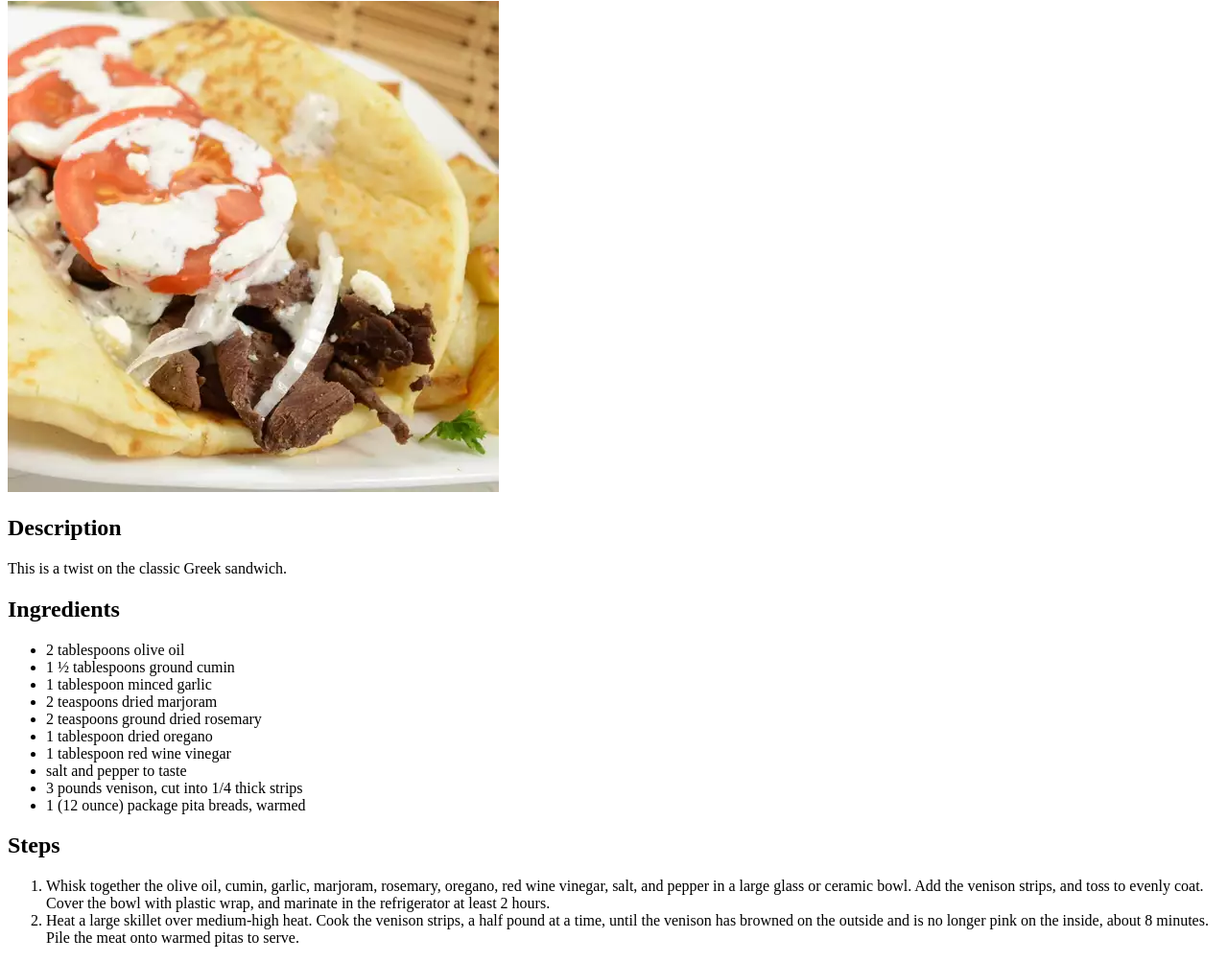
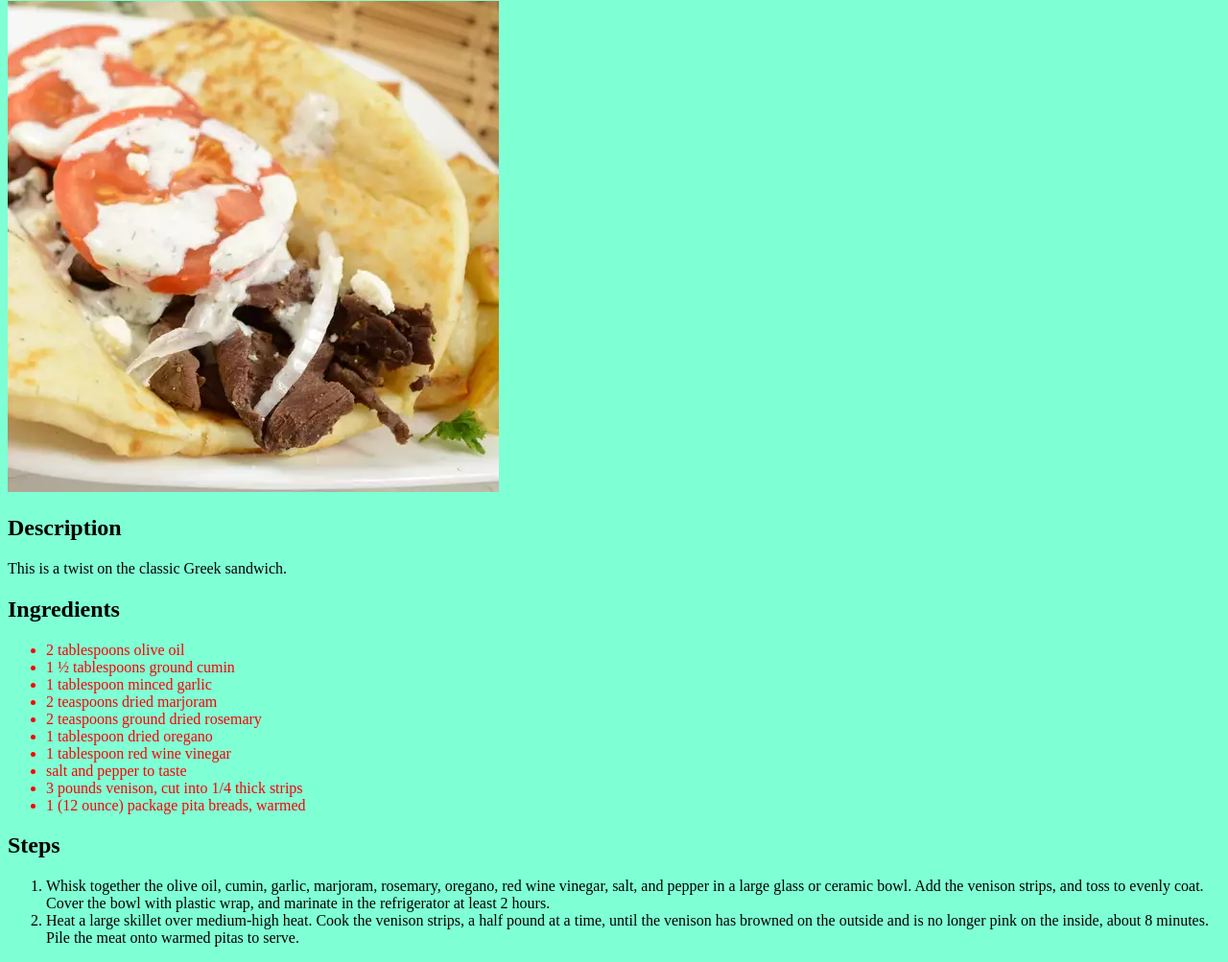
Before and after one commit to ClintonGDavis/odin_recipes, a plain HTML site: page recipes/venisonGyros.html in a window 1280 px wide. Shown: the part 79-1082 px from the top of the page at 96% size. Drawn offline with Linux system fonts and the light colour scheme.

Commit message:
add more css practice and spelling corrections

```diff
--- a/css/style.css
+++ b/css/style.css
@@ -1,3 +1,7 @@
 body {
     background-color: aquamarine;
 }
+
+ul {
+    color: red;
+}
--- a/recipes/venisonGyros.html
+++ b/recipes/venisonGyros.html
@@ -3,6 +3,7 @@
     <head>
         <meta charset="utf-8">
         <title>Venison Gyros</title>
+        <link rel="stylesheet" href="../css/style.css">
     </head>
 <body>
     <h1>Venison Gyros</h1>
```
Also changed, not shown: index.html (+4 -2 lines), recipes/fried-venison-backstrap.html (+1 -0 lines), recipes/venison-chili.html (+1 -0 lines), recipes/venison-sloppy-joe.html (+1 -0 lines).
